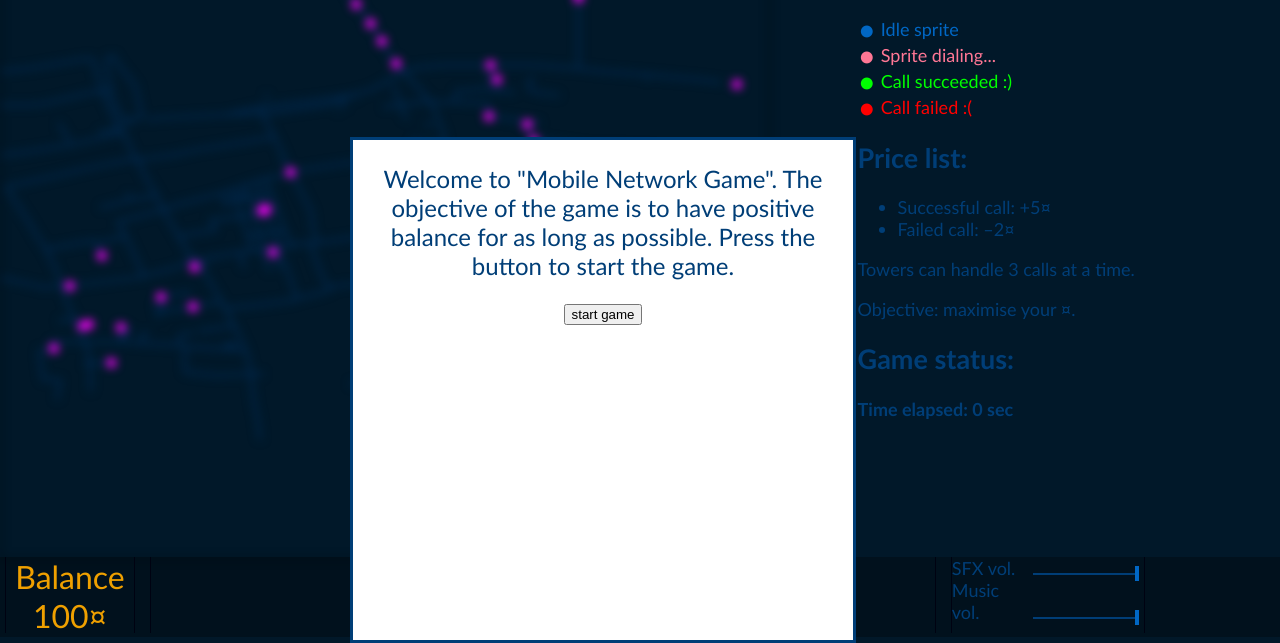
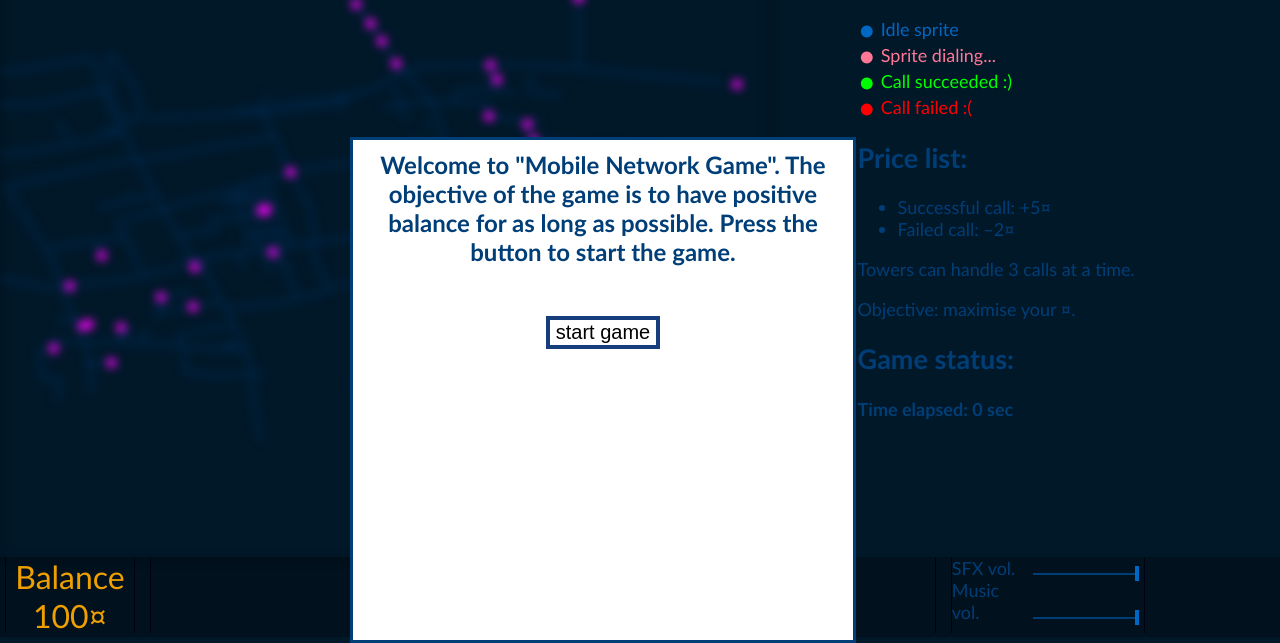
Before and after one commit to AdamHillier/mobile-network-game, a website: page game.html in a window 1280 px wide. Shown: the part 163-806 px from the top of the page. Drawn offline with nearby package versions, Linux system fonts and the light colour scheme; no server answers.

Commit message:
some formatting

```diff
--- a/game.html
+++ b/game.html
@@ -53,10 +53,15 @@
 				padding: 10px, 10px, 10px, 10px;
 				text-align: center;
 				font-size: 24px;
+				margin: 10px 10px;
+				font-weight: bold;
 			}
 			#commButton {
 				display:block;
-				margin:0 auto;
+				margin: 50px auto;
+				font-size: 20px;
+				background-color: #ffffff;
+				border: 4px solid #173e7c;
 			}
 		</style>
 		<link rel="stylesheet" type="text/css" href="style.css" />
```
